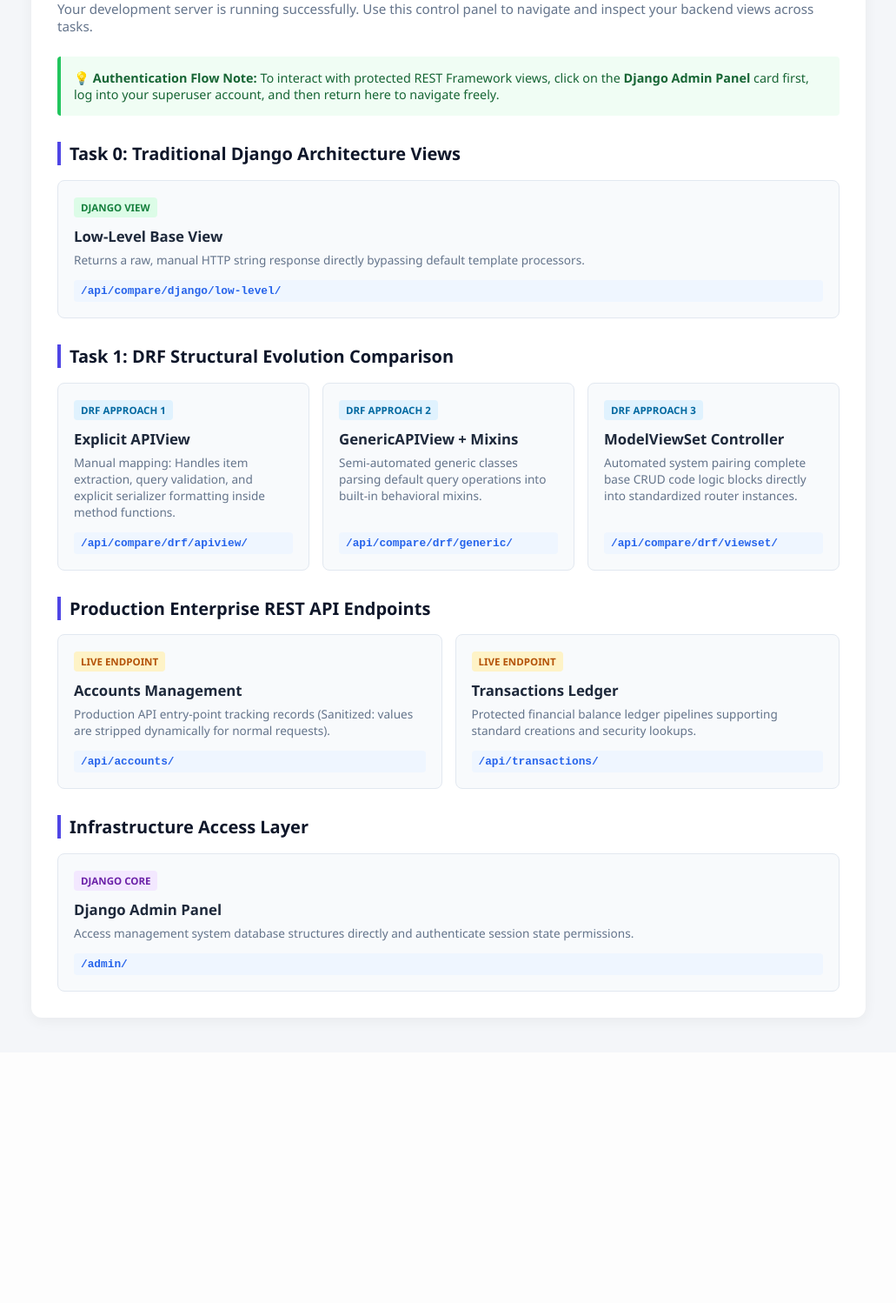
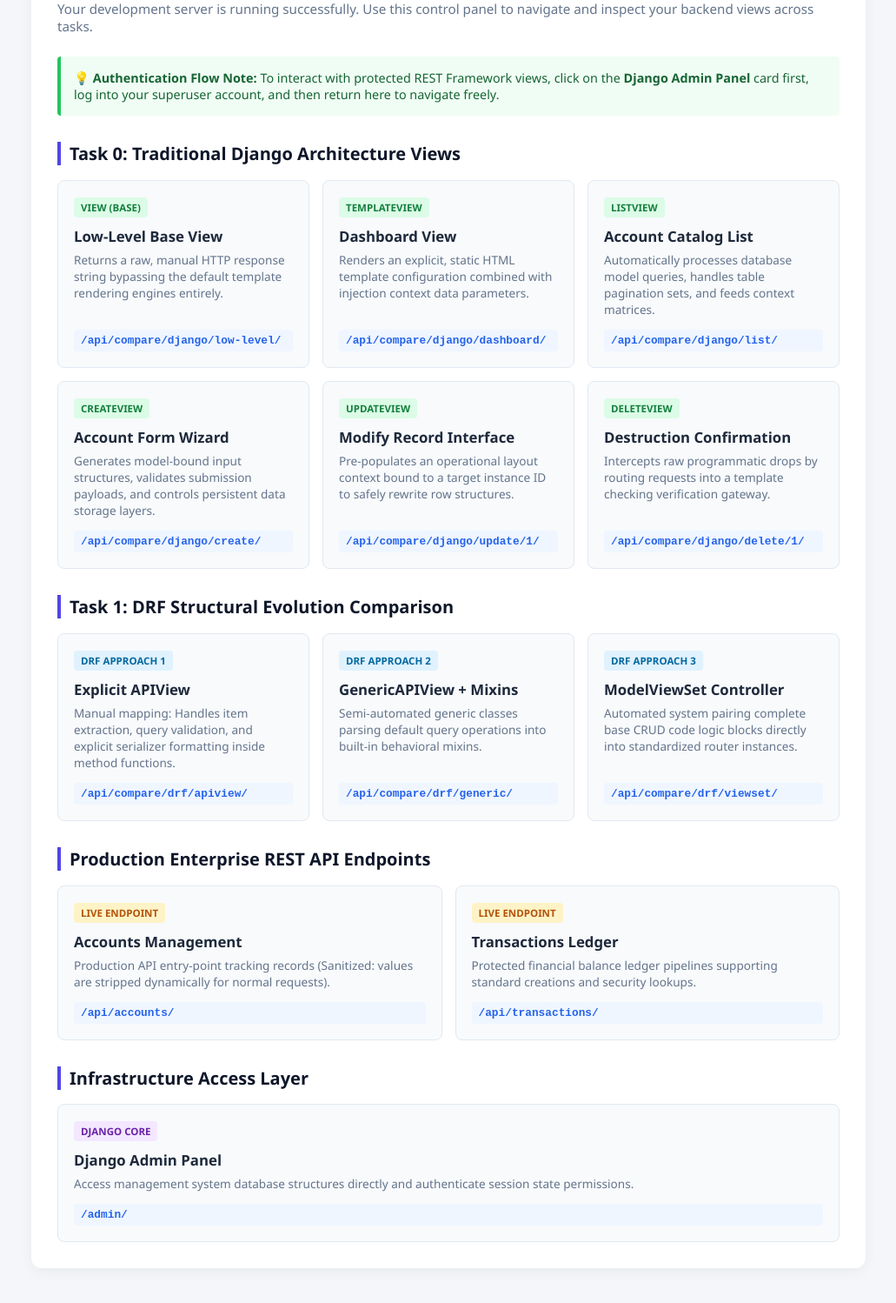
Before and after one commit to dmaxtop/Upay_Fintech_Internship, a Django app: page / in a window 1280 px wide. Shown: the part 151-1649 px from the top of the page at 87% size, without its empty margins (124-1155 px from the left). Before the commit the page ends 1329 px from the top, so only its background shows below. Run offline with Django 4.2, Linux system fonts and the light colour scheme.

Commit message:
feat: add tradiotional Django view cards and descriptions

```diff
--- a/api/templates/hub.html
+++ b/api/templates/hub.html
@@ -36,11 +36,56 @@
         <div class="grid">
             <a href="/api/compare/django/low-level/" target="_blank" class="card">
                 <div>
-                    <span class="badge badge-django">Django View</span>
+                    <span class="badge badge-django">View (Base)</span>
                     <div class="card-title">Low-Level Base View</div>
-                    <div class="card-desc">Returns a raw, manual HTTP string response directly bypassing default template processors.</div>
+                    <div class="card-desc">Returns a raw, manual HTTP response string bypassing the default template rendering engines entirely.</div>
                 </div>
                 <div class="card-url">/api/compare/django/low-level/</div>
+            </a>
+
+            <a href="/api/compare/django/dashboard/" target="_blank" class="card">
+                <div>
+                    <span class="badge badge-django">TemplateView</span>
+                    <div class="card-title">Dashboard View</div>
+                    <div class="card-desc">Renders an explicit, static HTML template configuration combined with injection context data parameters.</div>
+                </div>
+                <div class="card-url">/api/compare/django/dashboard/</div>
+            </a>
+
+            <a href="/api/compare/django/list/" target="_blank" class="card">
+                <div>
+                    <span class="badge badge-django">ListView</span>
+                    <div class="card-title">Account Catalog List</div>
+                    <div class="card-desc">Automatically processes database model queries, handles table pagination sets, and feeds context matrices.</div>
+                </div>
+                <div class="card-url">/api/compare/django/list/</div>
+            </a>
+
+            <a href="/api/compare/django/create/" target="_blank" class="card">
+                <div>
+                    <span class="badge badge-django">CreateView</span>
+                    <div class="card-title">Account Form Wizard</div>
+                    <div class="card-desc">Generates model-bound input structures, validates submission payloads, and controls persistent data storage layers.</div>
+                </div>
+                <div class="card-url">/api/compare/django/create/</div>
+            </a>
+
+            <a href="/api/compare/django/update/1/" target="_blank" class="card">
+                <div>
+                    <span class="badge badge-django">UpdateView</span>
+                    <div class="card-title">Modify Record Interface</div>
+                    <div class="card-desc">Pre-populates an operational layout context bound to a target instance ID to safely rewrite row structures.</div>
+                </div>
+                <div class="card-url">/api/compare/django/update/1/</div>
+            </a>
+
+            <a href="/api/compare/django/delete/1/" target="_blank" class="card">
+                <div>
+                    <span class="badge badge-django">DeleteView</span>
+                    <div class="card-title">Destruction Confirmation</div>
+                    <div class="card-desc">Intercepts raw programmatic drops by routing requests into a template checking verification gateway.</div>
+                </div>
+                <div class="card-url">/api/compare/django/delete/1/</div>
             </a>
         </div>
 
```
